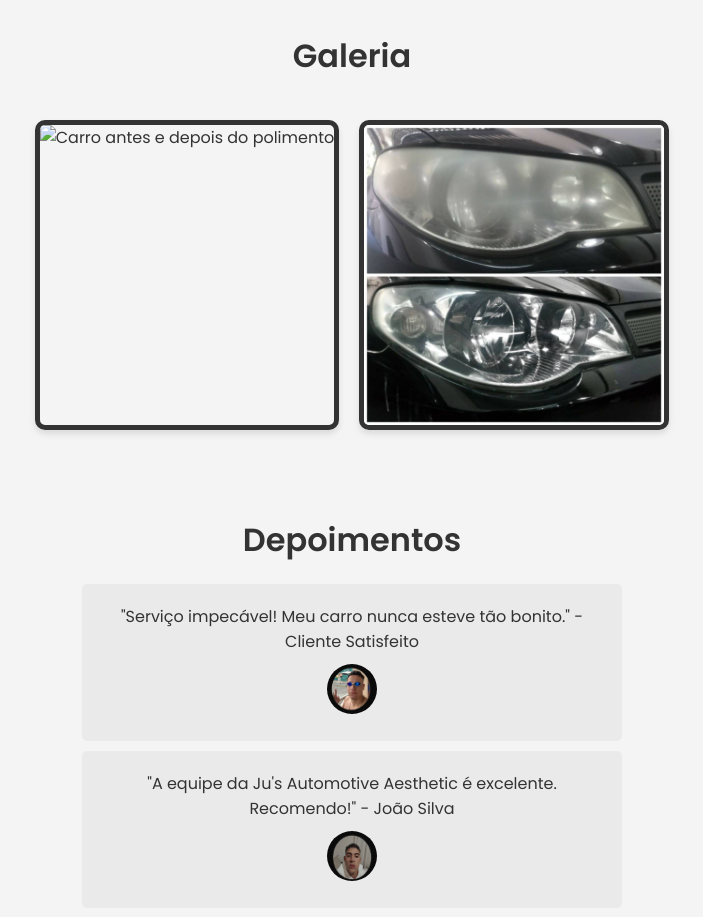
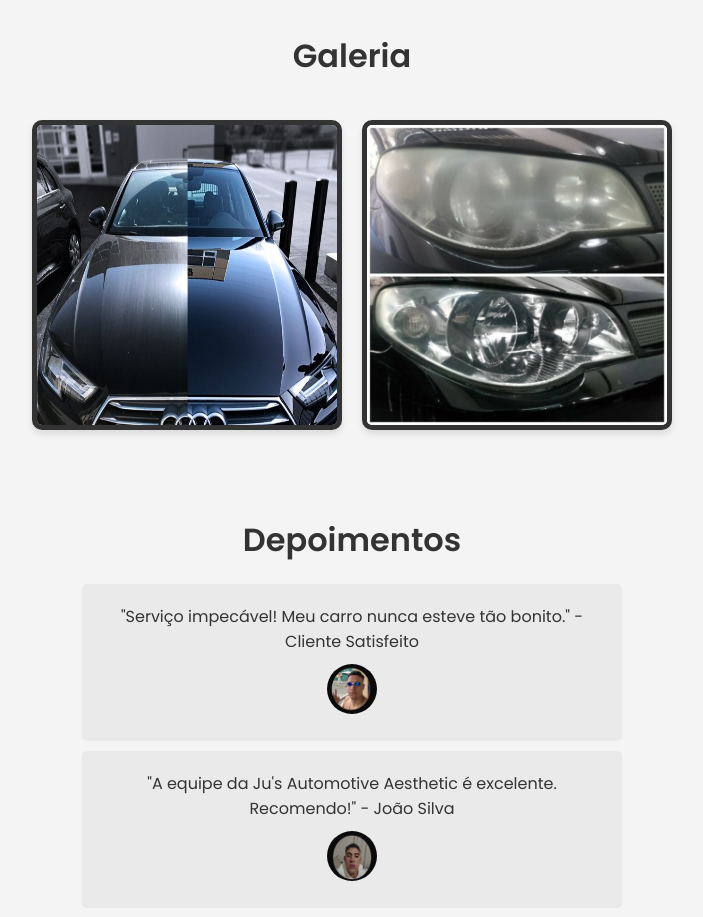
Before and after one commit to Junior-Ro/Ju-s, a plain HTML site: page index.html in a window 1280 px wide. Shown: the part 1440-2357 px from the top of the page, without its empty margins (288-991 px from the left). Drawn offline with Linux system fonts and the light colour scheme.

Commit message:
Update index.html

```diff
--- a/index.html
+++ b/index.html
@@ -196,7 +196,7 @@
     <section id="gallery" class="container gallery">
         <h2>Galeria</h2>
         <div class="gallery-images">
-            <img src="Car1.jpeg" alt="Carro antes e depois do polimento">
+            <img src="car1.jpg" alt="Carro antes e depois do polimento">
             <img src="car2.jpg" alt="Faróis restaurados">
         </div>
     </section>
```
